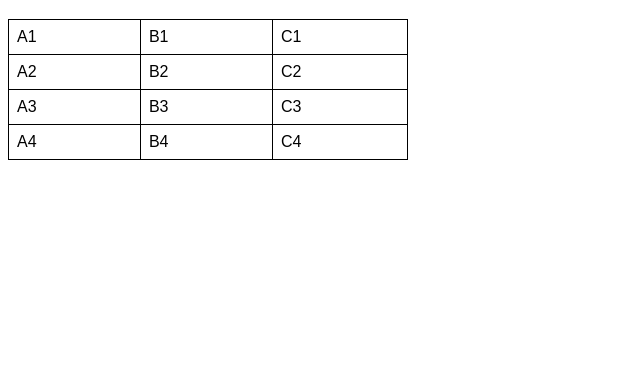
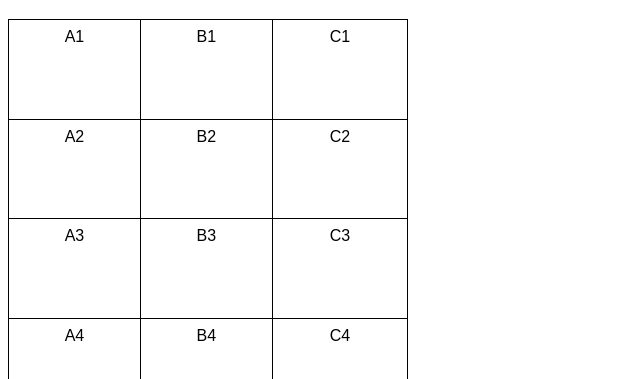
Before and after one commit to FelypeNeri/html-css, a plain HTML site: page Exercicios/ex020/tabela001.html in a window 1280 px wide. Shown: the part 61-440 px from the top of the page, without its empty margins (0-640 px from the left). Drawn offline with Linux system fonts and the light colour scheme.

Commit message:
Update tabela001.html

```diff
--- a/Exercicios/ex020/tabela001.html
+++ b/Exercicios/ex020/tabela001.html
@@ -12,12 +12,15 @@
 
         table {
             width: 400px;
+            height: 400px;
             border-collapse: collapse;
         }
 
         td {
             border: 1px solid black;
             padding: 8px;
+            text-align: center;
+            vertical-align: top;
         }
     </style>
 </head>
```
